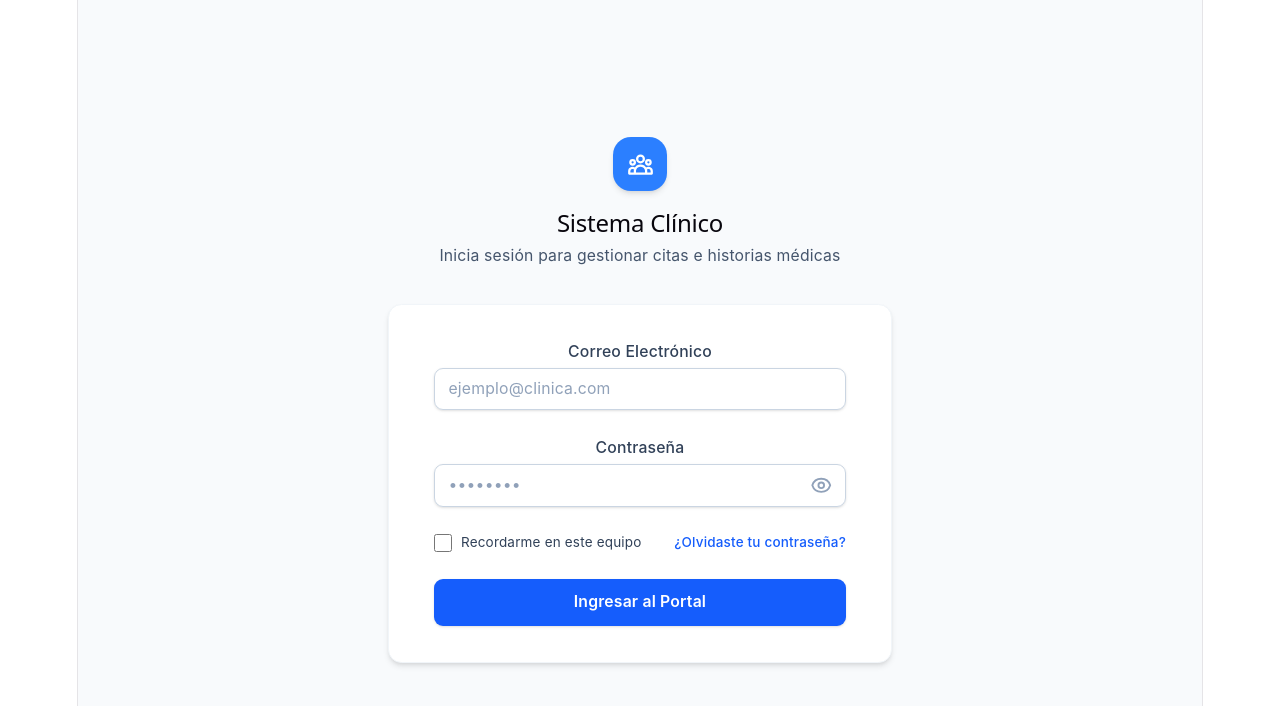
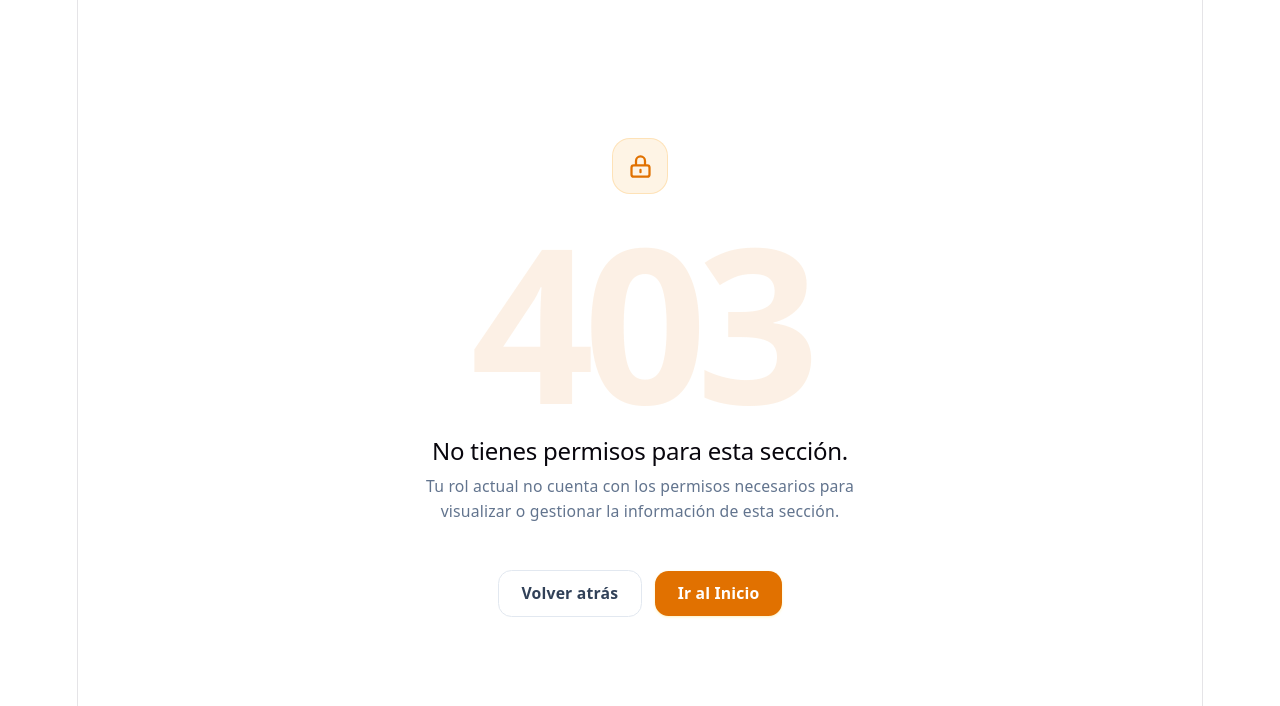
Before and after one commit to mmitacc/clinica-frontend-Funval, a React (Vite) app: page /sin-acceso in a window 1280 px wide. Before the commit this address led to /login. Shown: the top 706 px of the page. Built offline with nearby package versions, Linux system fonts and the light colour scheme; no server answers.

Commit message:
feat: add role-based protected routes

```diff
--- a/src/App.tsx
+++ b/src/App.tsx
@@ -1,57 +1,80 @@
+import "./App.css";
 import { Routes, Route, Navigate } from "react-router";
-import Layout from "./pages/Layout";
+import { Toaster } from "sonner";
+import PaginaLogin from "./pages/PaginaLogin";
 import PaginaDashboard from "./pages/PaginaDashboard";
+import PaginaReportes from "./pages/PaginaReportes";
 import PaginaPacientes from "./pages/PaginaPacientes";
 import FormularioCita from "./pages/FormularioCita";
+import PaginaConsultas from "./pages/PaginaConsultas";
+import PaginaDetallePaciente from "./pages/PaginaDetallePaciente";
 import PaginaNotFound from "./pages/PaginaNotFound";
-import "./App.css";
-import { PaginaDetallePaciente } from "./pages/PaginaDetallePaciente";
-import { PaginaConsultas } from "./pages/PaginaConsultas";
-import { Toaster } from "sonner";
-import { PaginaReportes } from "./pages/PaginaReportes";
-import PaginaLogin from "./pages/PaginaLogin";
+import PaginaSinAcceso from "./pages/PaginaSinAcceso.tsx";
+
 import RutaProtegida from "./componets/RutaProtegida";
 import MonitorInactividad from "./componets/MonitorInactividad";
+import Layout from "./pages/Layout.tsx";
 
-function App() {
+export default function App() {
   return (
     <>
-      {" "}
       <Toaster richColors position="top-right" />
       <Routes>
-        {/* 1. RUTA PÚBLICA: Fuera del Layout de la clínica */}
+        {/* 1. RUTAS PÚBLICAS */}
         <Route path="/login" element={<PaginaLogin />} />
+        <Route path="/sin-acceso" element={<PaginaSinAcceso />} />
 
-        {/* 2. RUTAS PROTEGIDAS Y MONITOREADAS */}
+        {/* 2. FILTRO ÚNICO Y CAPA DE DISEÑO (Layout + Monitor) */}
         <Route
           element={
-            <RutaProtegida>
             <MonitorInactividad>
               <Layout />
             </MonitorInactividad>
-            </RutaProtegida>
           }
         >
           {/* Redirección por defecto */}
           <Route path="/" element={<Navigate to="/dashboard" replace />} />
 
-          {/* Rutas de tu aplicación */}
+          {/* A. Rutas que CUALQUIER usuario logueado puede ver */}
+          <Route element={<RutaProtegida />}>
             <Route path="/dashboard" Component={PaginaDashboard} />
-          <Route path="/reportes" Component={PaginaReportes} />
             <Route path="/pacientes" Component={PaginaPacientes} />
+            <Route path="/pacientes/:id" Component={PaginaDetallePaciente} />
+            <Route path="*" Component={PaginaNotFound} />
+          </Route>
+
+          {/* B. Rutas para Recepción */}
+          <Route
+            element={
+              <RutaProtegida rolesPermitidos={["ADMIN", "RECEPCIONISTA"]} />
+            }
+          >
             <Route path="/citas/nueva" Component={FormularioCita} />
+          </Route>
+
+          {/* C. Rutas para Médicos y Gerencia */}
+          <Route
+            element={
+              <RutaProtegida
+                rolesPermitidos={["ADMIN", "GERENCIA", "MEDICO"]}
+              />
+            }
+          >
             <Route path="/consultas" Component={PaginaConsultas} />
             <Route
               path="/historial"
               element={<div>Página de Historial (Próximamente)</div>}
             />
-          <Route path="/pacientes/:id" Component={PaginaDetallePaciente} />
-          {/* Captura cualquier ruta interna inválida */}
-          <Route path="*" element={<PaginaNotFound />} />
+          </Route>
+
+          {/* D. Rutas exclusivas de Gerencia */}
+          <Route
+            element={<RutaProtegida rolesPermitidos={["ADMIN", "GERENCIA"]} />}
+          >
+            <Route path="/reportes" Component={PaginaReportes} />
+          </Route>
         </Route>
       </Routes>
     </>
   );
 }
-
-export default App;
--- a/src/componets/RutaProtegida.tsx
+++ b/src/componets/RutaProtegida.tsx
@@ -1,19 +1,16 @@
-import { Navigate, useLocation } from "react-router";
+import { Navigate, Outlet } from "react-router";
 import { useAuthStore } from "../stores/useAuthStore";
 
-interface Props {
-  children: React.ReactNode;
+interface RutaProtegidaProps {
+  rolesPermitidos?: string[];
 }
 
-export default function RutaProtegida({ children }: Props) {
-  const isAuthenticated = useAuthStore((state) => state.isAuthenticated);
-  const location = useLocation();
+export default function RutaProtegida({ rolesPermitidos }: RutaProtegidaProps) {
+  const { isAuthenticated, usuario } = useAuthStore();
 
-  // Si el médico o administrador NO está autenticado, lo mandamos al Login
-  if (!isAuthenticated) {
-    return <Navigate to="/login" state={{ from: location }} replace />;
+  if (!isAuthenticated) return <Navigate to="/login" replace />;
+  if (rolesPermitidos && !rolesPermitidos.includes(usuario!.role)) {
+    return <Navigate to="/sin-acceso" replace />;
   }
-
-  // Si está autenticado, permitimos el acceso a las páginas hijas (Layout/Dashboard...)
-  return <>{children}</>;
+  return <Outlet />;
 }
--- a/src/componets/paciente/PacienteCard.tsx
+++ b/src/componets/paciente/PacienteCard.tsx
@@ -8,11 +8,10 @@
 import type { Paciente } from "../../types/paciente";
 import { BadgeEstado } from "./BadgeEstado";
 import { Link } from "react-router";
+import { useAuthStore } from "../../stores/useAuthStore";
 
 interface PacienteCardProps {
   paciente: Paciente;
-  // Corregido: id acepta string | number para alinearse con la nueva interfaz
-  // onVerDetalles?: (id: string | number) => void;
   onEditar?: (id: string | number) => void;
   onEliminar?: (id: string | number, nombrePaciente?: string) => void;
   onCambiarEstado?: (
@@ -41,6 +40,14 @@ export function PacienteCard({
   } = paciente;
 
   const iniciales = `${nombres.charAt(0)}${apellidos.charAt(0)}`.toUpperCase();
+
+  // Traemos el usuario actual para verificar el rol
+  const usuario = useAuthStore((state) => state.usuario);
+  const rolUsuario = usuario?.role;
+
+  // Condición de seguridad para Gerencia y Admin
+  const tienePermisoModificar =
+    rolUsuario === "ADMIN" || rolUsuario === "GERENCIA";
 
   return (
     <article className="group relative flex flex-col justify-between rounded-2xl border border-slate-200/90 bg-white p-5 shadow-sm transition-all duration-200 hover:-translate-y-1 hover:border-slate-300 hover:shadow-lg max-w-sm w-full">
@@ -218,7 +225,9 @@ export function PacienteCard({
           >
             Ver ficha
           </Link>
-
+          {/* CONTENEDOR PROTEGIDO: Solo se renderiza si es ADMIN o GERENCIA */}
+          {tienePermisoModificar && (
+            <>
               <button
                 type="button"
                 onClick={() => onEditar?.(id)}
@@ -260,6 +269,8 @@ export function PacienteCard({
                   />
                 </svg>
               </button>
+            </>
+          )}
         </div>
       </footer>
     </article>
--- a/src/pages/Layout.tsx
+++ b/src/pages/Layout.tsx
@@ -120,7 +120,10 @@ export default function Layout() {
           <div className="bg-blue-50/60 border border-amber-200/80 rounded-xl p-3 shadow-inner space-y-1">
             {/* Encabezado del Usuario */}
             <div className="px-2 mb-2 border-b border-amber-200/40 pb-1">
-              <p className="text-sm font-semibold text-blue-800 truncate">
+              <p
+                className="text-sm font-semibold text-blue-800 truncate"
+                title={`${usuario?.role || "Personal"}: ${usuario?.username || "Usuario Clínico"}`}
+              >
                 {usuario?.role || "Personal"}:{" "}
                 {usuario?.username || "Usuario Clínico"}
               </p>
--- a/src/pages/PaginaConsultas.tsx
+++ b/src/pages/PaginaConsultas.tsx
@@ -3,7 +3,7 @@ import { useCitasStore } from "../stores/useCitasStore";
 import type { Consulta } from "../types/consulta";
 import type { RespuestaPaginado } from "../types/api";
 
-export function PaginaConsultas() {
+export default function PaginaConsultas() {
   // 1. Consumo de estados y acciones de Zustand
   const citas = useCitasStore((state) => state.citas);
   const cargando = useCitasStore((state) => state.cargando);
--- a/src/pages/PaginaDetallePaciente.tsx
+++ b/src/pages/PaginaDetallePaciente.tsx
@@ -4,7 +4,7 @@ import { api } from "../lib/axios";
 import type { Paciente } from "../types/paciente";
 import PaginaNotFound from "./PaginaNotFound";
 
-export function PaginaDetallePaciente() {
+export default function PaginaDetallePaciente() {
   const { id } = useParams<{ id: string }>();
   const navigate = useNavigate();
 
--- a/src/pages/PaginaReportes.tsx
+++ b/src/pages/PaginaReportes.tsx
@@ -9,7 +9,7 @@ interface ReporteEspecialidad {
   total: number;
 }
 
-export function PaginaReportes() {
+export default function PaginaReportes() {
   const [especialidades, setEspecialidades] = useState<ReporteEspecialidad[]>(
     [],
   );
@@ -30,10 +30,10 @@ export function PaginaReportes() {
           api.get("/especialidades/reportes"),
           api.get("/consultas"),
         ]);
-        console.log('especialidaddes reporte => ',resEspecialidades);
 
         if (!unmounted) {
-          const dataEsp = resEspecialidades.data.data.data || resEspecialidades.data;
+          const dataEsp =
+            resEspecialidades.data.data.data || resEspecialidades.data;
           const dataCons = resConsultas.data.data || resConsultas.data;
 
           setEspecialidades(Array.isArray(dataEsp) ? dataEsp : []);
--- /dev/null
+++ b/src/pages/PaginaSinAcceso.tsx
@@ -0,0 +1,59 @@
+import { useNavigate } from "react-router";
+
+export default function PaginaSinAcceso() {
+  const navigate = useNavigate();
+
+  return (
+    <div className="min-h-[80vh] flex flex-col items-center justify-center p-6 text-center my-auto animate-in fade-in duration-300">
+      {/* Ilustración o Icono grande con tonos de advertencia (Amber/Red) */}
+      <div className="relative flex flex-col items-center justify-center w-full max-w-md mx-auto mb-2 select-none">
+        {/* 1. ICONO ARRIBA Y TRANSPARENTE: Candado de seguridad */}
+        <div className="mb-4 p-3 bg-amber-500/10 text-amber-600 rounded-2xl border border-amber-500/20 flex items-center justify-center shrink-0">
+          <svg
+            className="h-6 w-6"
+            fill="none"
+            viewBox="0 0 24 24"
+            stroke="currentColor"
+            strokeWidth="2"
+          >
+            <path
+              strokeLinecap="round"
+              strokeLinejoin="round"
+              d="M12 15v2m-6 4h12a2 2 0 002-2v-6a2 2 0 00-2-2H6a2 2 0 00-2 2v6a2 2 0 002 2zm10-10V7a4 4 0 00-8 0v4h8z"
+            />
+          </svg>
+        </div>
+
+        {/* 2. TEXTO 403 GIGANTE: Código de estado para Acceso Prohibido */}
+        <div className="text-[10rem] md:text-[12rem] font-black text-amber-600/10 tracking-tighter leading-none">
+          403
+        </div>
+      </div>
+
+      {/* Mensaje de Error */}
+      <h2 className="text-2xl font-bold text-slate-900 tracking-tight mb-2">
+        No tienes permisos para esta sección.
+      </h2>
+      <p className="text-slate-500 max-w-sm mb-8 text-sm leading-relaxed">
+        Tu rol actual no cuenta con los permisos necesarios para visualizar o
+        gestionar la información de esta sección.
+      </p>
+
+      {/* Botones de Acción */}
+      <div className="flex flex-col sm:flex-row items-center p-10 gap-3">
+        <button
+          onClick={() => navigate(-1)} // Vuelve a la página anterior
+          className="w-full sm:w-auto px-5 py-2.5 text-sm font-semibold text-slate-700 bg-white border border-slate-200 rounded-xl hover:bg-slate-50 active:scale-[0.98] transition-all"
+        >
+          Volver atrás
+        </button>
+        <button
+          onClick={() => navigate("/dashboard")} // Te lleva al inicio de la app
+          className="w-full sm:w-auto px-5 py-2.5 text-sm font-semibold text-white bg-amber-600 rounded-xl shadow-sm shadow-amber-100 hover:bg-amber-700 active:scale-[0.98] transition-all"
+        >
+          Ir al Inicio
+        </button>
+      </div>
+    </div>
+  );
+}
```
Lines whose indentation alone changed are shown as unchanged.
